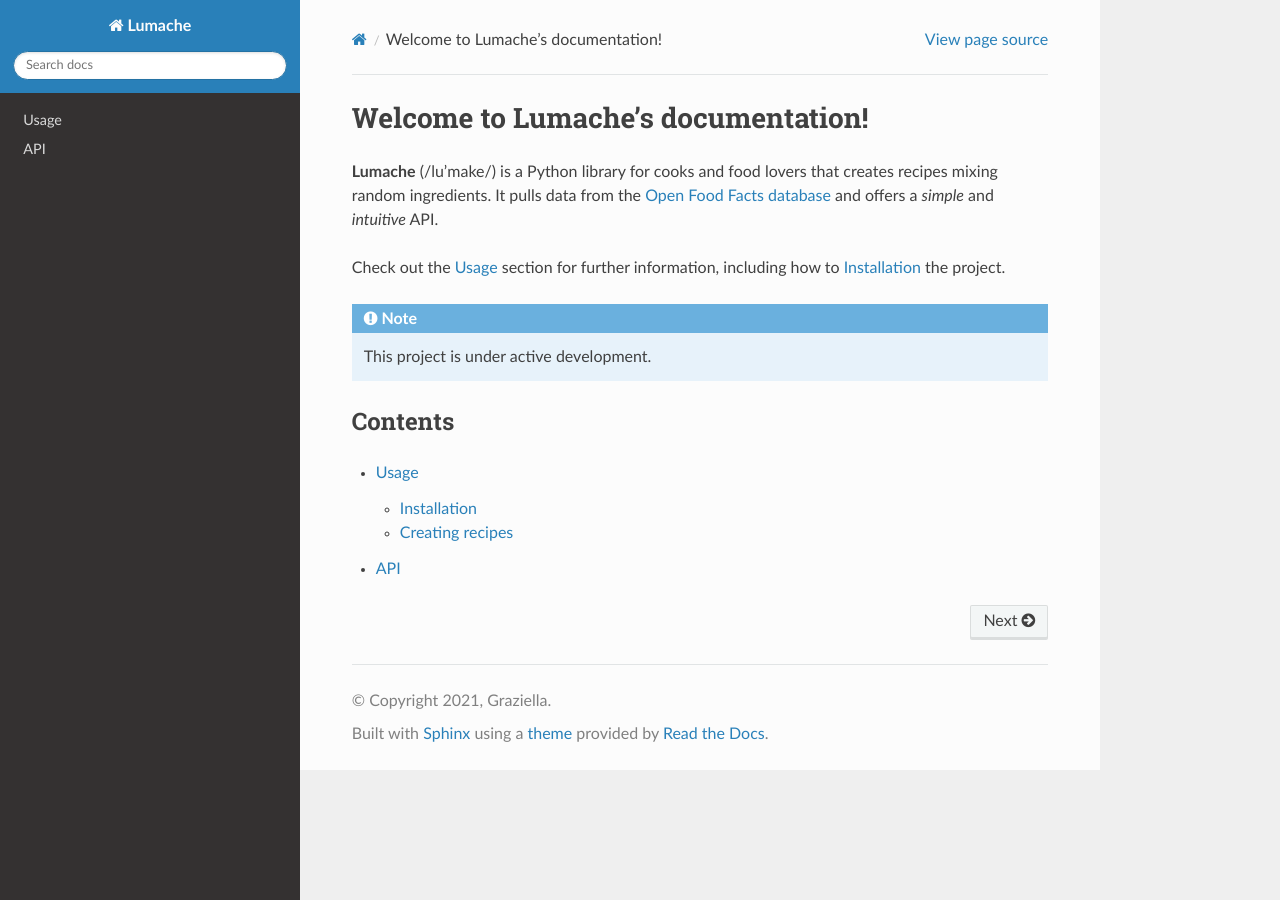
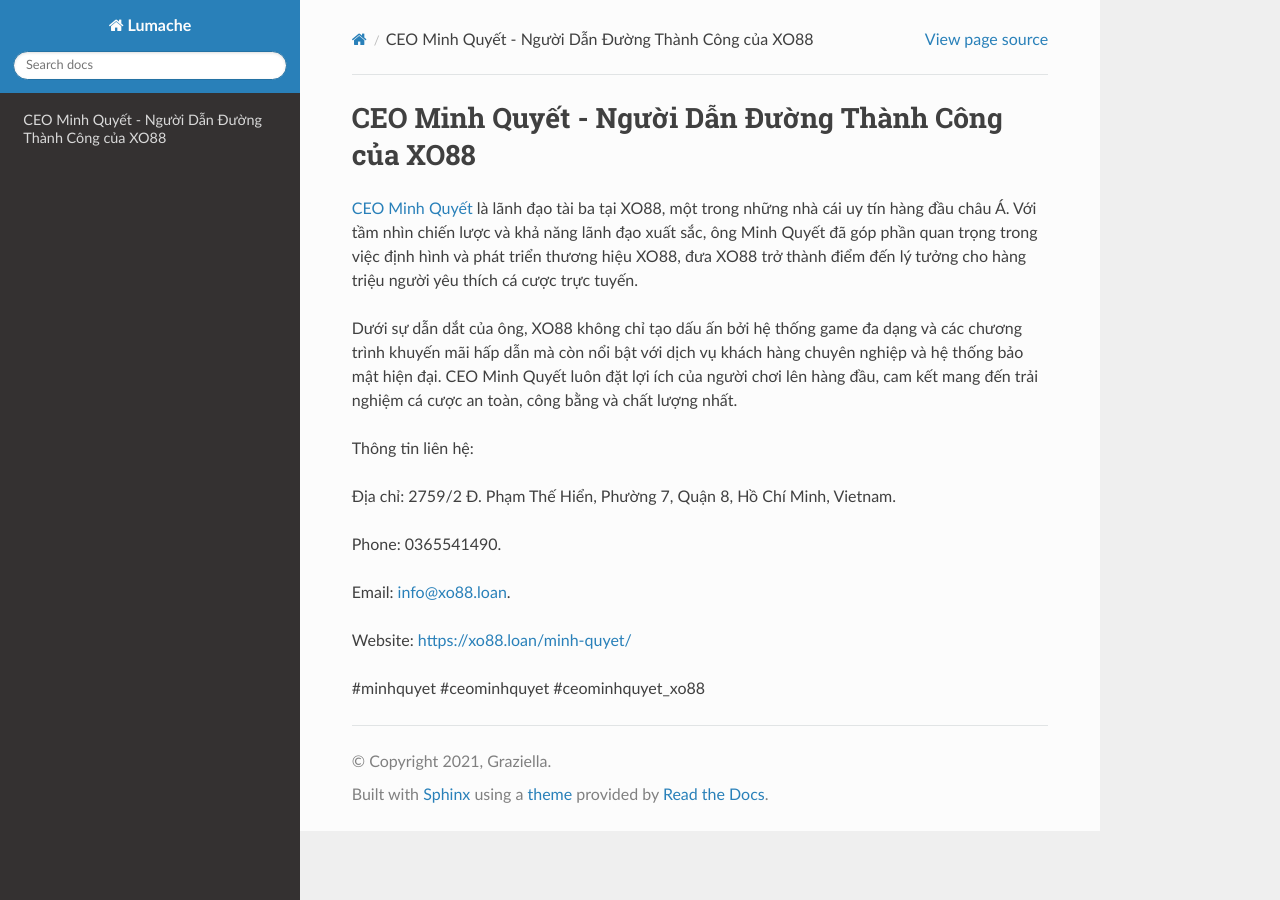
Before and after one commit to dtri8785/1ceominhquyet, a Sphinx documentation site: the page built from docs/source/index.rst, in a window 1280 px wide. Built offline with Sphinx 7.4.7 and the Read the Docs theme 3.1.0, drawn with Linux system fonts in a browser that asks for light colours.

Commit message:
Update index.rst

```diff
--- a/docs/source/index.rst
+++ b/docs/source/index.rst
@@ -1,22 +1,18 @@
-Welcome to Lumache's documentation!
+CEO Minh Quyết - Người Dẫn Đường Thành Công của XO88
 ===================================
 
-**Lumache** (/lu'make/) is a Python library for cooks and food lovers
-that creates recipes mixing random ingredients.
-It pulls data from the `Open Food Facts database <https://world.openfoodfacts.org/>`_
-and offers a *simple* and *intuitive* API.
+`CEO Minh Quyết <https://xo88.loan/minh-quyet/>`_ là lãnh đạo tài ba tại XO88, một trong những nhà cái uy tín hàng đầu châu Á. Với tầm nhìn chiến lược và khả năng lãnh đạo xuất sắc, ông Minh Quyết đã góp phần quan trọng trong việc định hình và phát triển thương hiệu XO88, đưa XO88 trở thành điểm đến lý tưởng cho hàng triệu người yêu thích cá cược trực tuyến.
 
-Check out the :doc:`usage` section for further information, including
-how to :ref:`installation` the project.
+Dưới sự dẫn dắt của ông, XO88 không chỉ tạo dấu ấn bởi hệ thống game đa dạng và các chương trình khuyến mãi hấp dẫn mà còn nổi bật với dịch vụ khách hàng chuyên nghiệp và hệ thống bảo mật hiện đại. CEO Minh Quyết luôn đặt lợi ích của người chơi lên hàng đầu, cam kết mang đến trải nghiệm cá cược an toàn, công bằng và chất lượng nhất.
 
-.. note::
+Thông tin liên hệ:
 
-   This project is under active development.
+Địa chỉ: 2759/2 Đ. Phạm Thế Hiển, Phường 7, Quận 8, Hồ Chí Minh, Vietnam.
 
-Contents
---------
+Phone: 0365541490.
 
-.. toctree::
+Email: info@xo88.loan.
 
-   usage
-   api
+Website: https://xo88.loan/minh-quyet/
+
+#minhquyet #ceominhquyet #ceominhquyet_xo88
```
